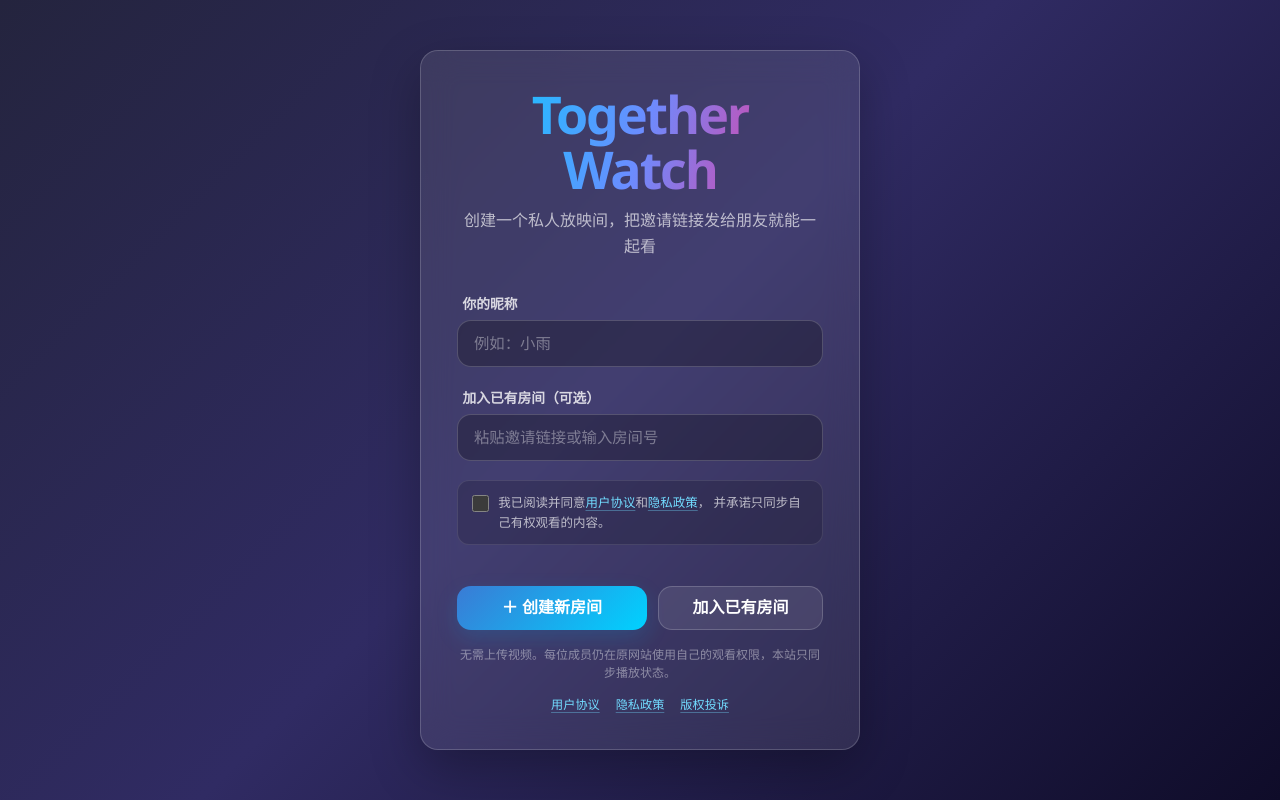
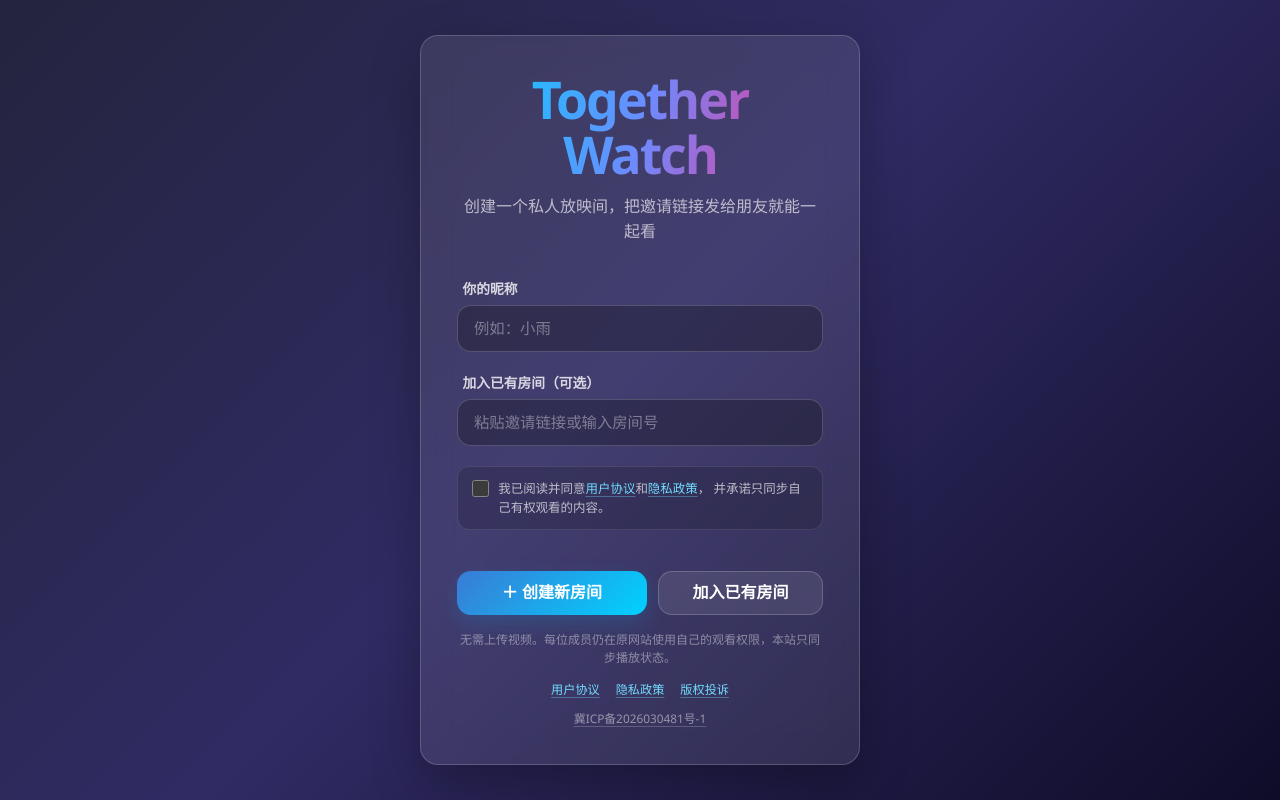
Before and after one commit to wmr1723147944-ui/together-watch, a Flask app: page / in a window 1280 px wide. Run offline with Flask 3, Linux system fonts and the light colour scheme.

Commit message:
chore: publish ICP filing information

```diff
--- a/static/css/style.css
+++ b/static/css/style.css
@@ -305,6 +305,26 @@ input:focus-visible {
     gap: 1rem;
 }
 
+.site-records {
+    display: flex;
+    align-items: center;
+    justify-content: center;
+    margin-top: 0.75rem;
+    color: rgba(255, 255, 255, 0.48);
+    font-size: 0.74rem;
+    line-height: 1.5;
+}
+
+.site-records a {
+    text-decoration: underline;
+    text-decoration-color: rgba(255, 255, 255, 0.2);
+    text-underline-offset: 3px;
+}
+
+.site-records a:hover {
+    color: #72dcff;
+}
+
 .legal-page {
     overflow-y: auto;
 }
--- /dev/null
+++ b/templates/_site_footer.html
@@ -0,0 +1,3 @@
+<footer class="site-records" aria-label="网站备案信息">
+    <a href="https://beian.miit.gov.cn/" target="_blank" rel="noopener noreferrer">冀ICP备2026030481号-1</a>
+</footer>
--- a/templates/copyright.html
+++ b/templates/copyright.html
@@ -56,6 +56,7 @@
             <a href="/terms">用户协议</a>
             <a href="/privacy">隐私政策</a>
         </nav>
+        {% include "_site_footer.html" %}
     </main>
 </body>
 </html>
--- a/templates/error.html
+++ b/templates/error.html
@@ -15,6 +15,7 @@
             <p>{{ message }}</p>
             <a class="btn btn-block" href="/">返回首页</a>
         </section>
+        {% include "_site_footer.html" %}
     </main>
 </body>
 </html>
--- a/templates/index.html
+++ b/templates/index.html
@@ -3,7 +3,7 @@
 <head>
     <meta charset="UTF-8">
     <meta name="viewport" content="width=device-width, initial-scale=1.0">
-    <title>Together Watch - 多人同步观影</title>
+    <title>一起看同步工具 - Together Watch</title>
     <link rel="icon" href="{{ url_for('static', filename='favicon.svg') }}" type="image/svg+xml">
     <link rel="stylesheet" href="{{ url_for('static', filename='css/style.css') }}">
 </head>
@@ -46,6 +46,7 @@
                 <a href="/privacy">隐私政策</a>
                 <a href="/copyright">版权投诉</a>
             </nav>
+            {% include "_site_footer.html" %}
         </main>
     </div>
 
--- a/templates/privacy.html
+++ b/templates/privacy.html
@@ -62,6 +62,7 @@
             <a href="/terms">用户协议</a>
             <a href="/copyright">版权投诉</a>
         </nav>
+        {% include "_site_footer.html" %}
     </main>
 </body>
 </html>
--- a/templates/room.html
+++ b/templates/room.html
@@ -204,6 +204,7 @@
         </aside>
     </div>
 
+    {% include "_site_footer.html" %}
     <script src="{{ url_for('static', filename='js/room-gate.js') }}" defer></script>
     <script src="{{ url_for('static', filename='vendor/hls-1.5.18.min.js') }}" defer></script>
     <script src="{{ url_for('static', filename='vendor/socket.io-4.7.2.min.js') }}" defer></script>
--- a/templates/terms.html
+++ b/templates/terms.html
@@ -62,6 +62,7 @@
             <a href="/privacy">隐私政策</a>
             <a href="/copyright">版权投诉</a>
         </nav>
+        {% include "_site_footer.html" %}
     </main>
 </body>
 </html>
```
Also changed, not shown: tests/test_app.py (+5 -0 lines), 1 other file.
